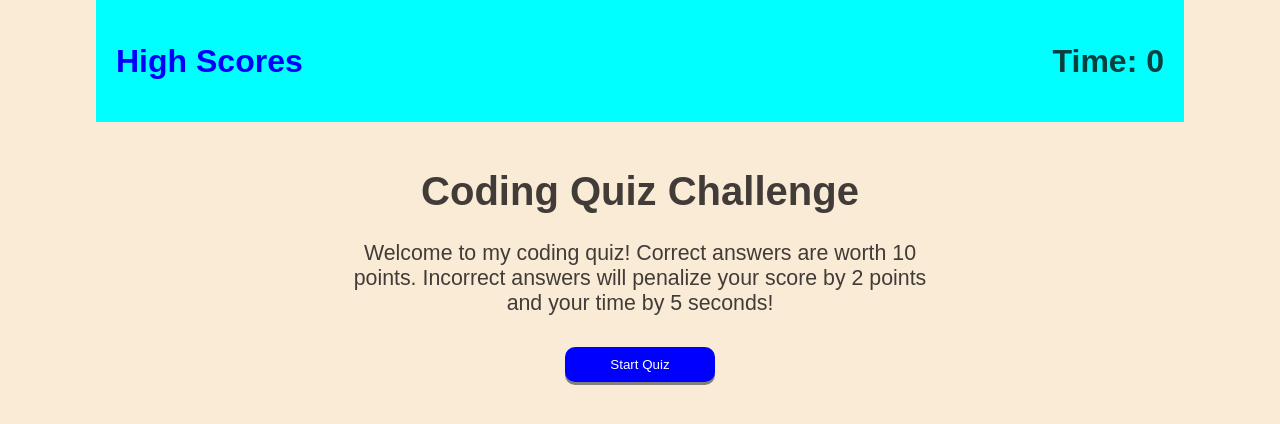
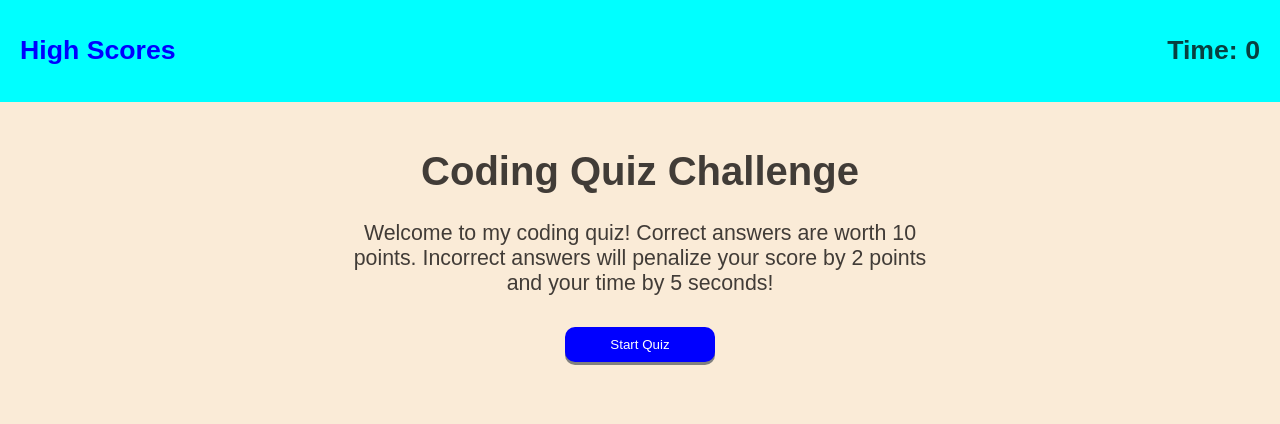
Before and after one commit to JasonLewis007/Code-Quiz, a plain HTML site: page index.html in a window 1280 px wide. Drawn offline with Linux system fonts and the light colour scheme.

Commit message:
8th commit

```diff
--- a/style.css
+++ b/style.css
@@ -24,7 +24,7 @@
       display: flex;
       justify-content: space-between;
       margin: auto;
-      width: 85%;
+      width: 100%;
       background-color: cyan;
   }
 
@@ -35,12 +35,12 @@
 
   header h4 {
       padding-left: 20px;
-      font-size: 2.0rem;
+      font-size: 20pt;
       display: inline;
   }
 
  .timer {
-      font-size: 2.0rem;
+      font-size: 20pt;
       color: var(--primary);
       display: inline;
       text-align: right;
@@ -177,7 +177,6 @@
  }
 
 .banner h2 {
-    border-top: 2px solid rgba(199, 187, 187, 0.8);
     margin: 0 auto;
     text-align: center;
     padding-top: 5px;
```
